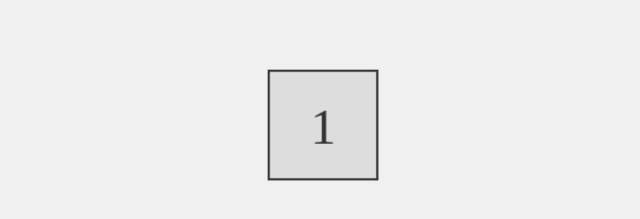
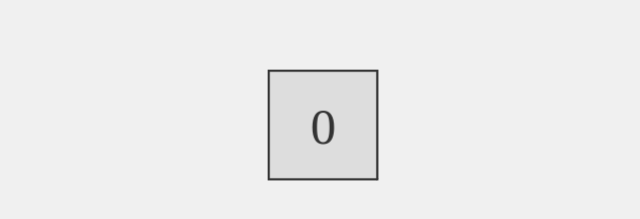
Before and after one commit to lon-io/dice-roll, a plain HTML site: page index.html in a window 1280 px wide. Shown: the part 277-496 px from the top of the page, 319-959 px from the left. Drawn offline with Linux system fonts and the light colour scheme.

Commit message:
chore: switch faces to 0, 1 and 2

```diff
--- a/index.html
+++ b/index.html
@@ -1,20 +1,20 @@
 <!DOCTYPE html>
 <html lang="en">
   <head>
-  <meta charset="UTF-8">
-  <meta name="viewport" content="width=device-width, initial-scale=1.0">
+    <meta charset="UTF-8" />
+    <meta name="viewport" content="width=device-width, initial-scale=1.0" />
     <title>3D Dice Roll</title>
-  <link rel="stylesheet" href="assets/style.css">
+    <link rel="stylesheet" href="assets/style.css" />
   </head>
   <body>
     <div class="dice-container">
       <div class="dice">
+        <div class="face">0</div>
         <div class="face">1</div>
         <div class="face">2</div>
-      <div class="face">3</div>
+        <div class="face">0</div>
         <div class="face">1</div>
         <div class="face">2</div>
-      <div class="face">3</div>
       </div>
     </div>
     <button id="rollButton">Roll Dice</button>
```
Lines whose indentation alone changed are shown as unchanged.
